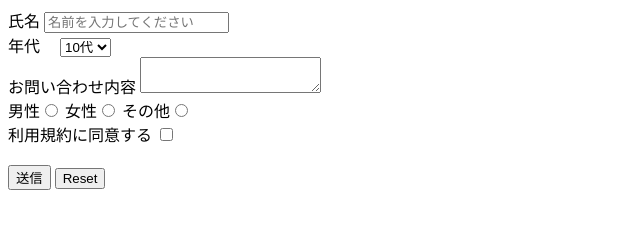
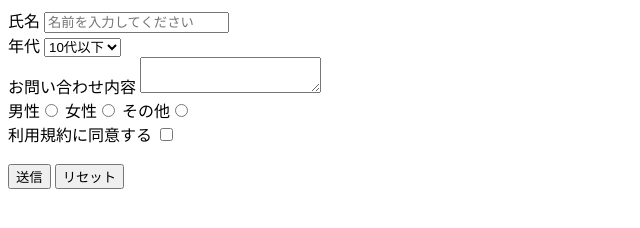
Before and after one commit to raimeiga/HTML_CSS, a plain HTML site: page form.html in a window 1280 px wide. Shown: the whole page, without its empty margins (0-640 px from the left). Drawn offline with Linux system fonts and the light colour scheme.

Commit message:
コミット

```diff
--- a/form.html
+++ b/form.html
@@ -1,5 +1,6 @@
 <!DOCTYPE html>
 <html>
+
 <body>
   <form>
     <label>氏名</label>
@@ -8,11 +9,13 @@
 
     <label>年代</label>
     <select>
-            <option>10代</option>
+      <option>10代以下</option>
       <option>20代</option>
       <option>30代</option>
+      <option>40代以上</option>
     </select>
     <br>
+
     <label>お問い合わせ内容</label>
     <textarea></textarea>
     <br>
@@ -28,7 +31,7 @@
     <br>
 
     <input type="submit" value="送信">
-        <input type="reset" valueリセット">
+     <input type="reset" value="リセット">
   </form>
 </body>
 </html>
```
Lines whose indentation alone changed are shown as unchanged.
